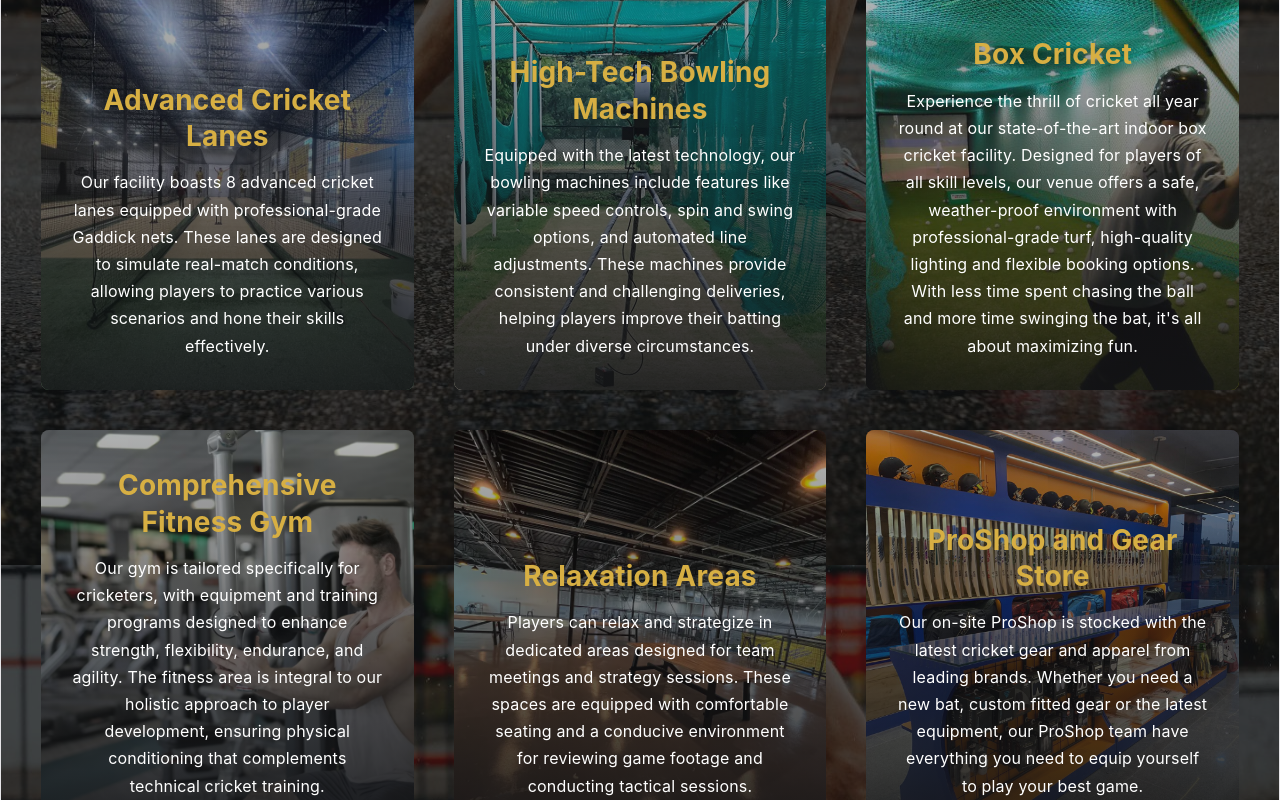
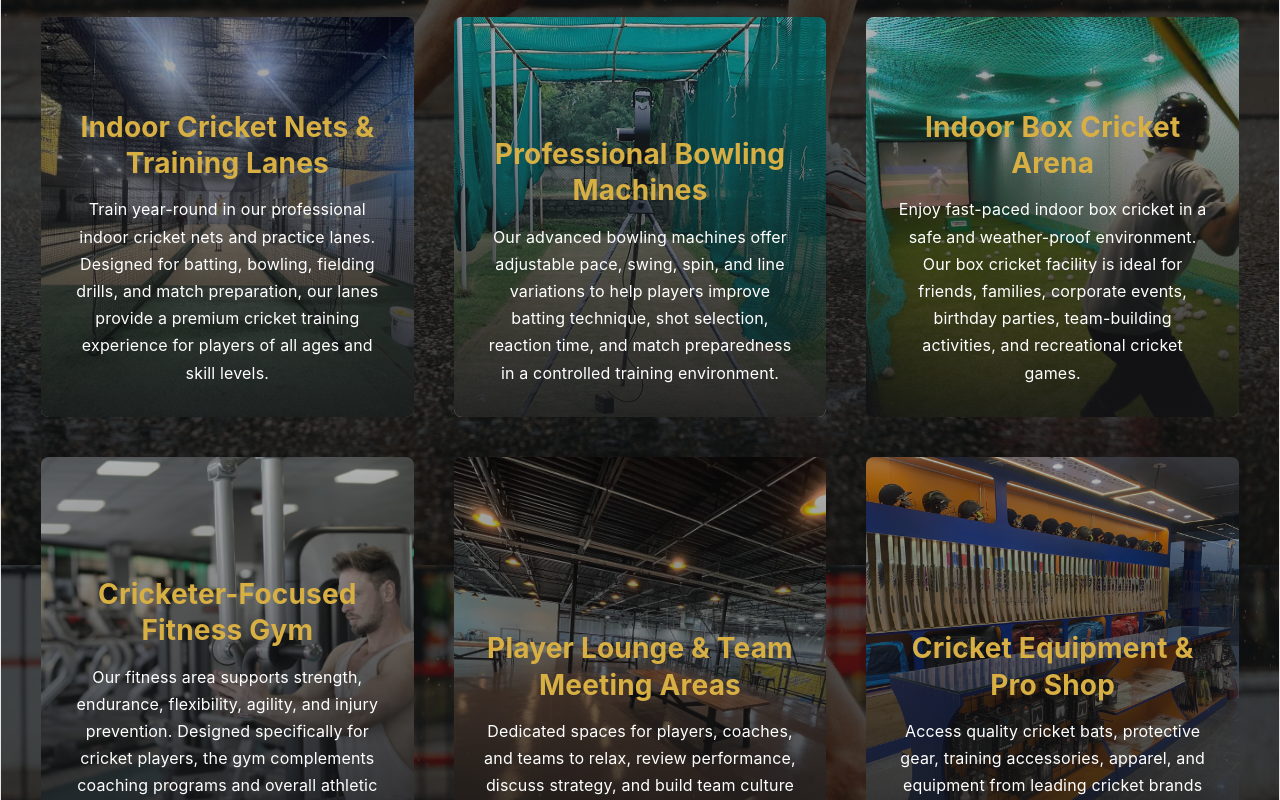
Before and after one commit to Project123margam360/crics22yards, a React (Vite) app: page / in a window 1280 px wide. Shown: the part 3980-4780 px from the top of the page. Built offline with nearby package versions, Linux system fonts and the light colour scheme.

Commit message:
Revise Facilities component with updated content
Updated facility descriptions and titles to reflect new offerings and improved clarity.

```diff
--- a/src/components/Facilities.jsx
+++ b/src/components/Facilities.jsx
@@ -11,50 +11,69 @@ import proshop from '../assets/10030.jpg';
 export default function Facilities() {
   const facilities = [
     {
-      title: 'Advanced Cricket Lanes',
-      description: 'Our facility boasts 8 advanced cricket lanes equipped with professional-grade Gaddick nets. These lanes are designed to simulate real-match conditions, allowing players to practice various scenarios and hone their skills effectively.',
+      title: 'Indoor Cricket Nets & Training Lanes',
+      description:
+        'Train year-round in our professional indoor cricket nets and practice lanes. Designed for batting, bowling, fielding drills, and match preparation, our lanes provide a premium cricket training experience for players of all ages and skill levels.',
       image: lane
     },
     {
-      title: 'High-Tech Bowling Machines',
-      description: 'Equipped with the latest technology, our bowling machines include features like variable speed controls, spin and swing options, and automated line adjustments. These machines provide consistent and challenging deliveries, helping players improve their batting under diverse circumstances.',
+      title: 'Professional Bowling Machines',
+      description:
+        'Our advanced bowling machines offer adjustable pace, swing, spin, and line variations to help players improve batting technique, shot selection, reaction time, and match preparedness in a controlled training environment.',
       image: bowling
     },
     {
-      title: 'Box Cricket',
-      description: 'Experience the thrill of cricket all year round at our state-of-the-art indoor box cricket facility. Designed for players of all skill levels, our venue offers a safe, weather-proof environment with professional-grade turf, high-quality lighting and flexible booking options. With less time spent chasing the ball and more time swinging the bat, it\'s all about maximizing fun.',
+      title: 'Indoor Box Cricket Arena',
+      description:
+        'Enjoy fast-paced indoor box cricket in a safe and weather-proof environment. Our box cricket facility is ideal for friends, families, corporate events, birthday parties, team-building activities, and recreational cricket games.',
       image: box
     },
     {
-      title: 'Comprehensive Fitness Gym',
-      description: 'Our gym is tailored specifically for cricketers, with equipment and training programs designed to enhance strength, flexibility, endurance, and agility. The fitness area is integral to our holistic approach to player development, ensuring physical conditioning that complements technical cricket training.',
+      title: 'Cricketer-Focused Fitness Gym',
+      description:
+        'Our fitness area supports strength, endurance, flexibility, agility, and injury prevention. Designed specifically for cricket players, the gym complements coaching programs and overall athletic development.',
       image: gym
     },
     {
-      title: 'Relaxation Areas',
-      description: 'Players can relax and strategize in dedicated areas designed for team meetings and strategy sessions. These spaces are equipped with comfortable seating and a conducive environment for reviewing game footage and conducting tactical sessions.',
+      title: 'Player Lounge & Team Meeting Areas',
+      description:
+        'Dedicated spaces for players, coaches, and teams to relax, review performance, discuss strategy, and build team culture in a comfortable environment.',
       image: relax
     },
     {
-      title: 'ProShop and Gear Store',
-      description: 'Our on-site ProShop is stocked with the latest cricket gear and apparel from leading brands. Whether you need a new bat, custom fitted gear or the latest equipment, our ProShop team have everything you need to equip yourself to play your best game.',
+      title: 'Cricket Equipment & Pro Shop',
+      description:
+        'Access quality cricket bats, protective gear, training accessories, apparel, and equipment from leading cricket brands through our on-site cricket store.',
       image: proshop
     }
   ];
 
   return (
-    <section id="rentals" className="facilities-section" style={{ backgroundImage: `url(${backgroundImage})` }}>
+    <section
+      id="rentals"
+      className="facilities-section"
+      style={{ backgroundImage: `url(${backgroundImage})` }}
+    >
       <div className="facilities-overlay"></div>
+
       <div className="facilities-content">
-        <h2 className="facilities-title">Our Cutting-Edge Facilities</h2>
+        <h2 className="facilities-title">
+          Indoor Cricket Facilities in Columbus, Ohio
+        </h2>
+
         <p className="facilities-description">
-          Welcome to Crics 22Yards Columbus, where our state-of-the-art facilities are meticulously designed to provide both aspiring and professional cricketers with the best environment to train, learn, and compete. Our facility ensures that every cricketer has access to top-tier resources that foster significant improvements in performance and technique.
+          Crics 22Yards Columbus offers one of the most advanced indoor cricket facilities in Plain City, Ohio. Our venue is designed for cricket coaching, lane rentals, batting practice, bowling training, box cricket, youth development programs, and special cricket events. Players from Columbus, Dublin, Hilliard, Powell, Marysville, and surrounding communities choose our facility for year-round cricket training and development.
         </p>
 
         <div className="facilities-grid">
           {facilities.map((facility, index) => (
-            <div key={index} className="facility-card" style={{ '--bg-image': `url(${facility.image})` }}>
+            <div
+              key={index}
+              className="facility-card"
+              style={{ '--bg-image': `url(${facility.image})` }}
+            >
               <div className="facility-overlay-card"></div>
+
               <div className="facility-content">
                 <h3 className="facility-title">{facility.title}</h3>
                 <p className="facility-text">{facility.description}</p>
```
